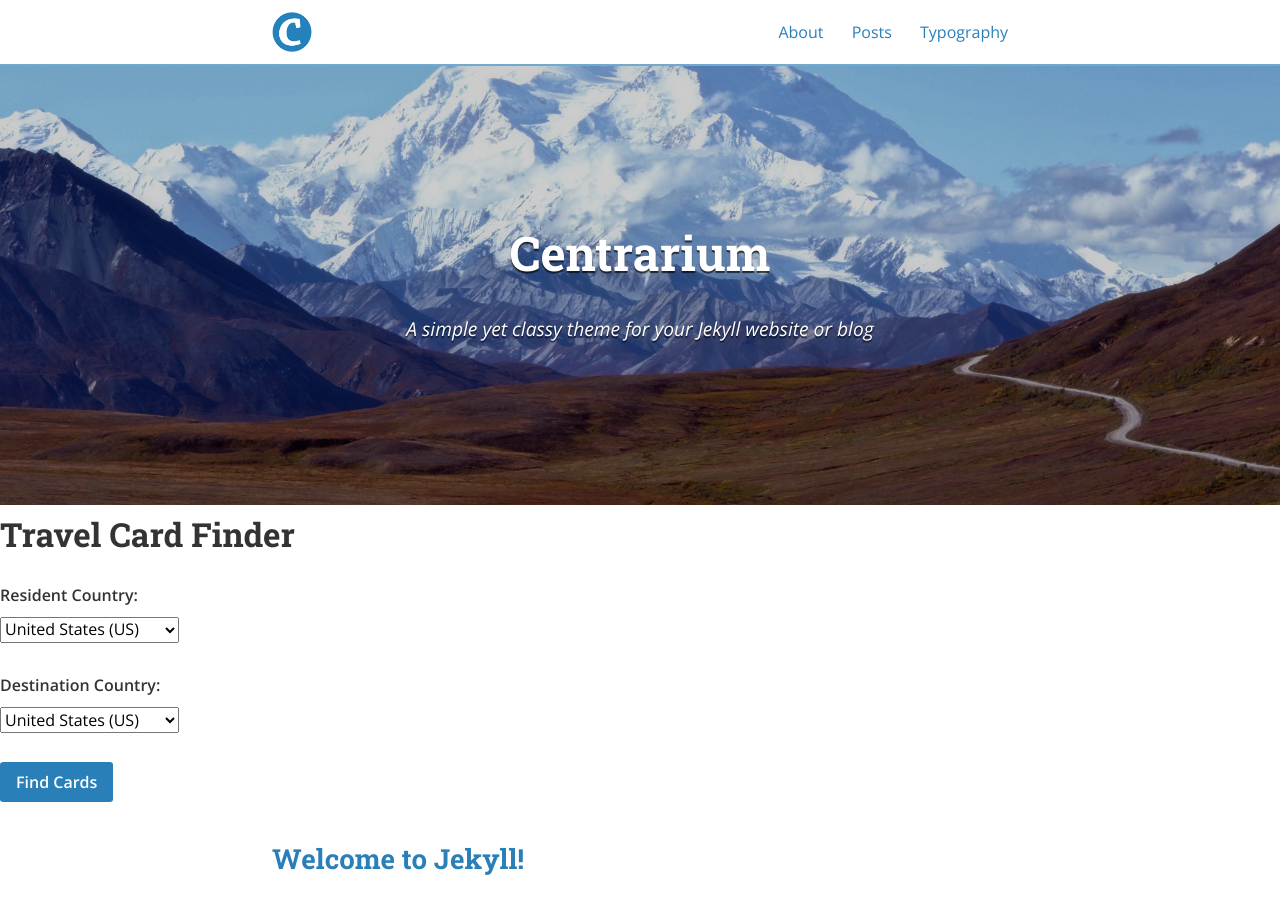
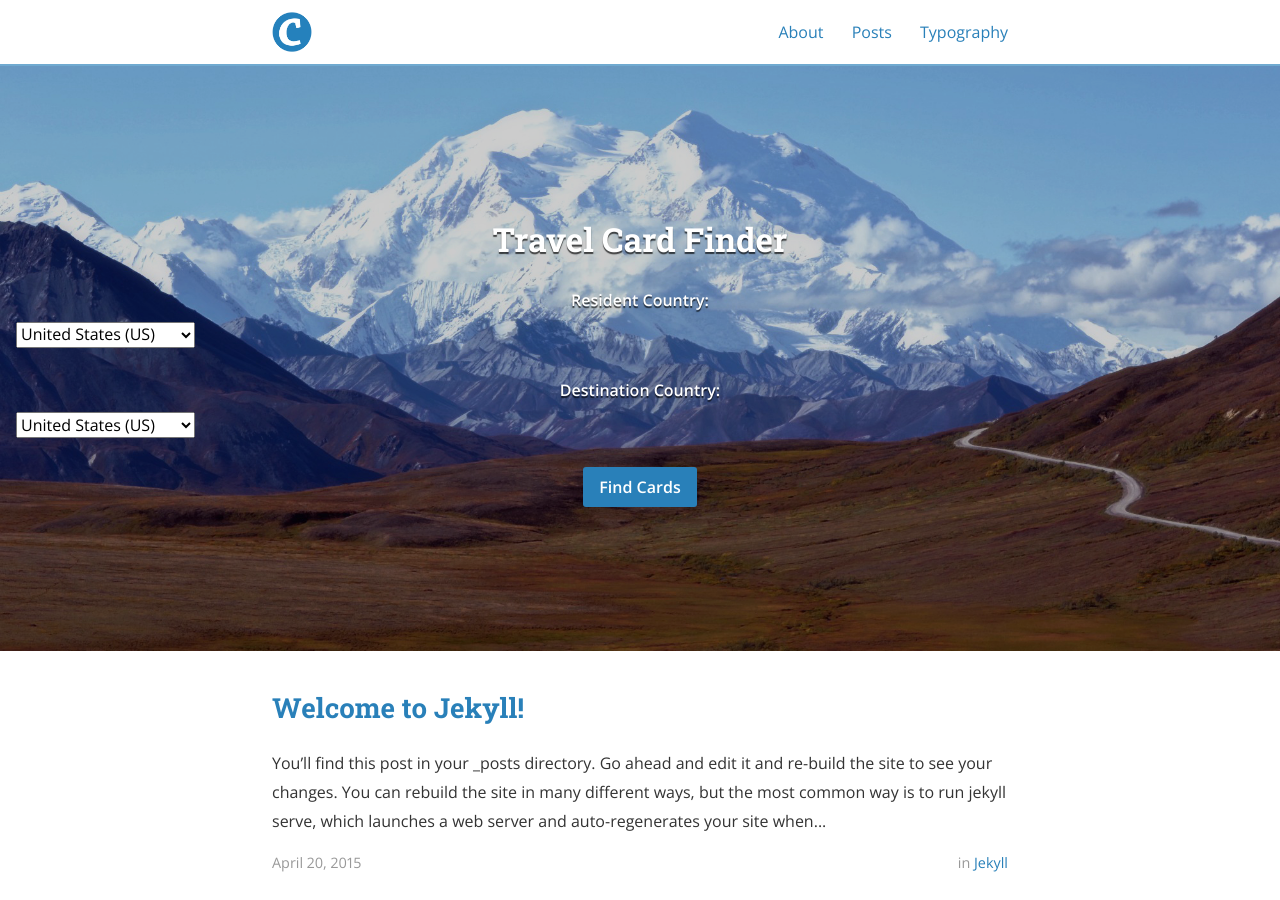
Before and after one commit to TravelCardFinder/TravelCardFinder.github.io, a Jekyll site: the page built from index.html, in a window 1280 px wide and 900 px high. Built offline with Jekyll 4.4.1, drawn with Linux system fonts in a browser that asks for light colours; nearby versions of some CDN libraries; the list of posts is cut into pages by our own code; some of the changed text lies outside the part shown.

Commit message:
Travel form Added on top

```diff
--- a/_config.yml
+++ b/_config.yml
@@ -9,7 +9,7 @@ exclude:
   - "/vendor/"
 
 # Site settings
-title: Centrarium
+title: TravelCardFinder
 subtitle: "A simple yet classy theme for your Jekyll website or blog"
 email: blcentra@gmail.com
 name: Ben Centra
--- a/index.html
+++ b/index.html
@@ -8,28 +8,20 @@ pagination:
 <div class="site-header-container {% if site.cover %}has-cover{% endif %}" {% if site.cover %}style="background-image: url({{ site.cover | prepend: site.baseurl }});"{% endif %}>
   <div class="scrim {% if site.cover %}has-cover{% endif %}">
     <header class="site-header">
-      <h1 class="title">{{ site.title }}</h1>
-      {% if site.subtitle %}<p class="subtitle">{{ site.subtitle }}</p>{% endif %}
+      <h1>Travel Card Finder</h1>
+      <div class="form-group">
+        <label for="resident-country">Resident Country:</label>
+        <select id="resident-country"></select>
+    </div>
+    <div class="form-group">
+        <label for="destination-country">Destination Country:</label>
+        <select id="destination-country"></select>
+    </div>
+    <button id="find-cards">Find Cards</button>
     </header>
   </div>
 </div>
 <div class="container">
-  <h1>Travel Card Finder</h1>
-  <div class="form-group">
-      <label for="resident-country">Resident Country:</label>
-      <select id="resident-country">
-
-      </select>
-  </div>
-
-  <div class="form-group">
-      <label for="destination-country">Destination Country:</label>
-      <select id="destination-country">
-      </select>
-  </div>
-
-  <button id="find-cards">Find Cards</button>
-
   <div id="card-results" class="results-container"></div>
 </div>
 
```
